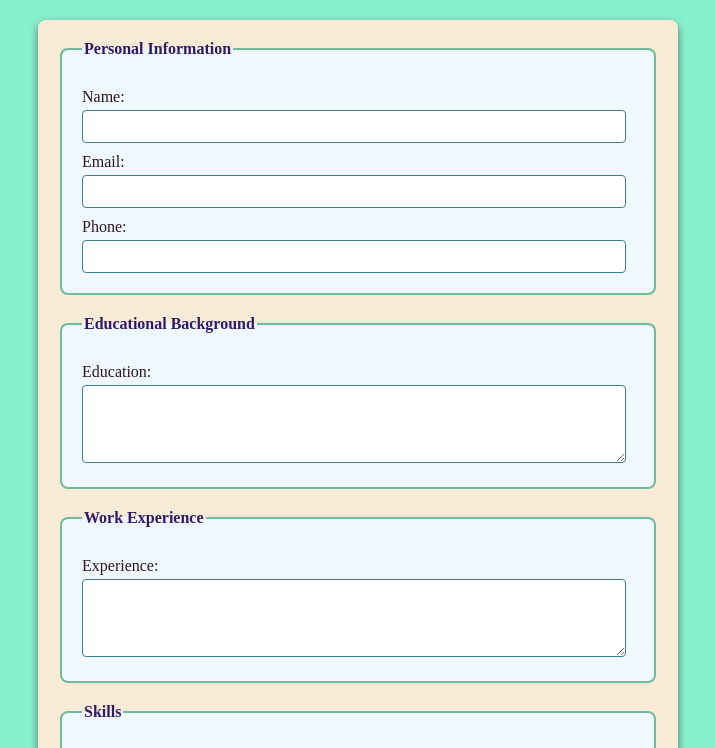
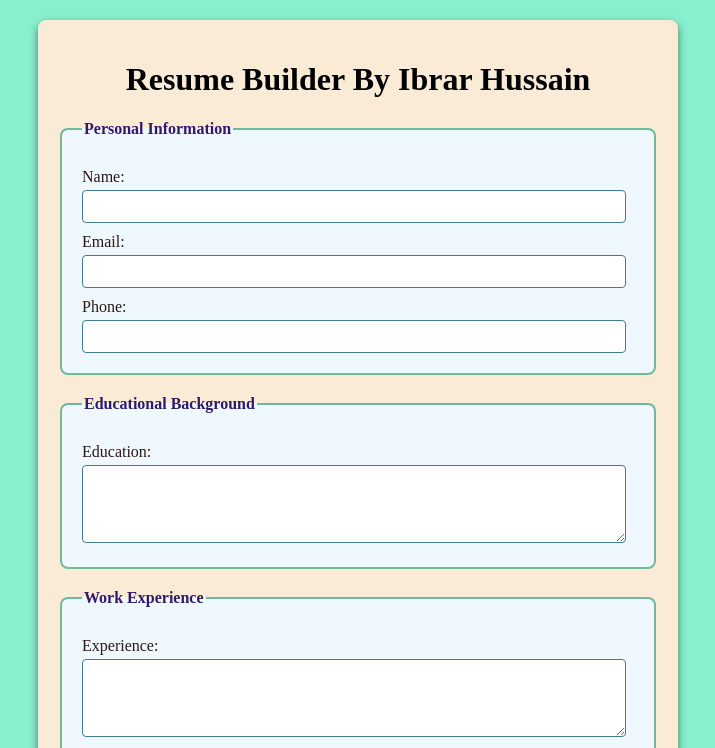
Before and after one commit to ibrarsiyal/Hackathone-projects-by-ibrar, a plain HTML site: page index.html in a window 1280 px wide. Shown: the top 748 px of the page, without its empty margins (282-997 px from the left). Drawn offline with Linux system fonts and the light colour scheme.

Commit message:
resumebuilderbyibrarhussain

```diff
--- a/index.html
+++ b/index.html
@@ -9,6 +9,7 @@
 <body>
 
 <form id="resumeForm">
+  <h1>Resume Builder By Ibrar Hussain</h1>
   <fieldset>
     <legend>Personal Information</legend>
     <label for="name">Name:</label>
```
